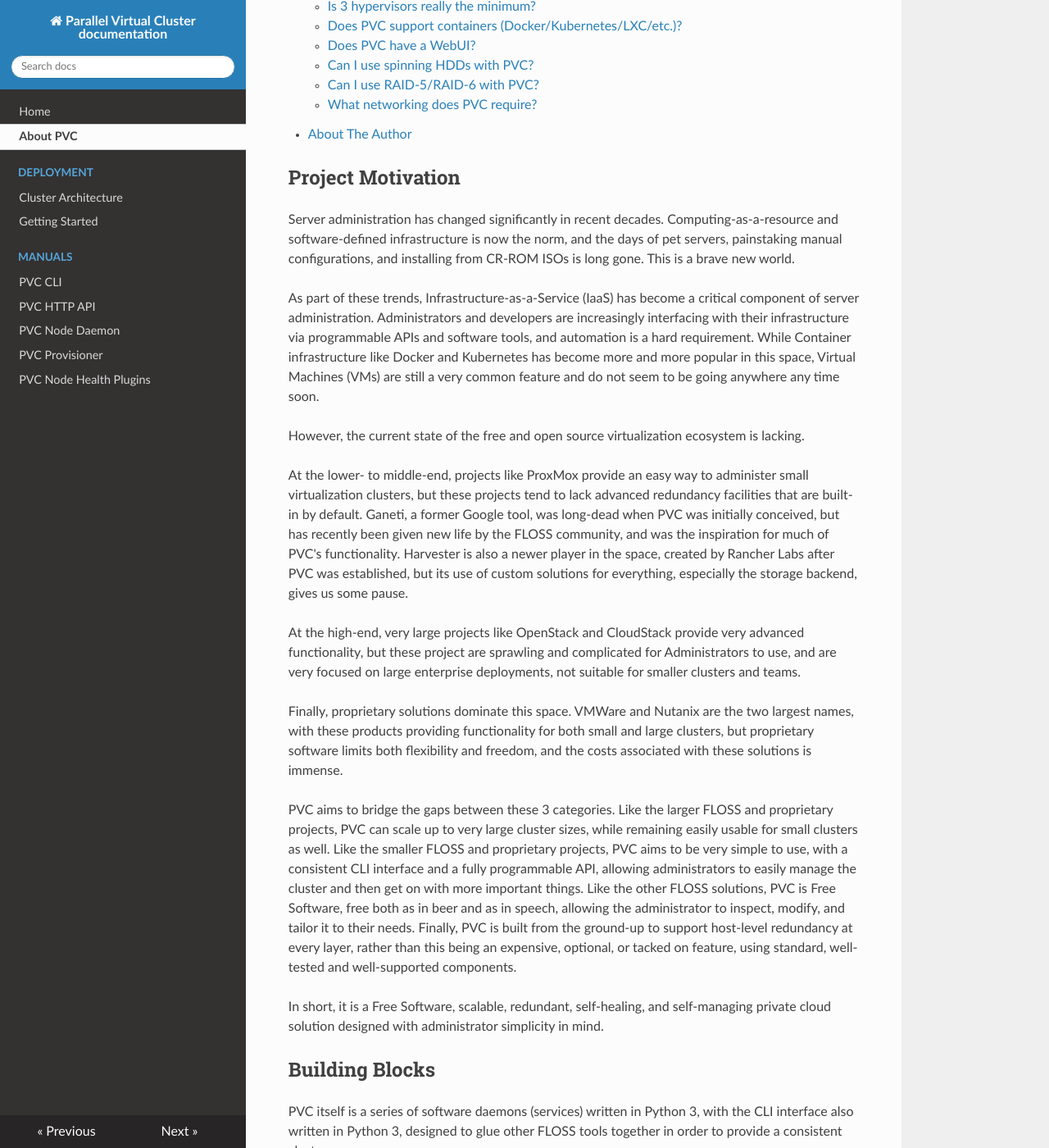
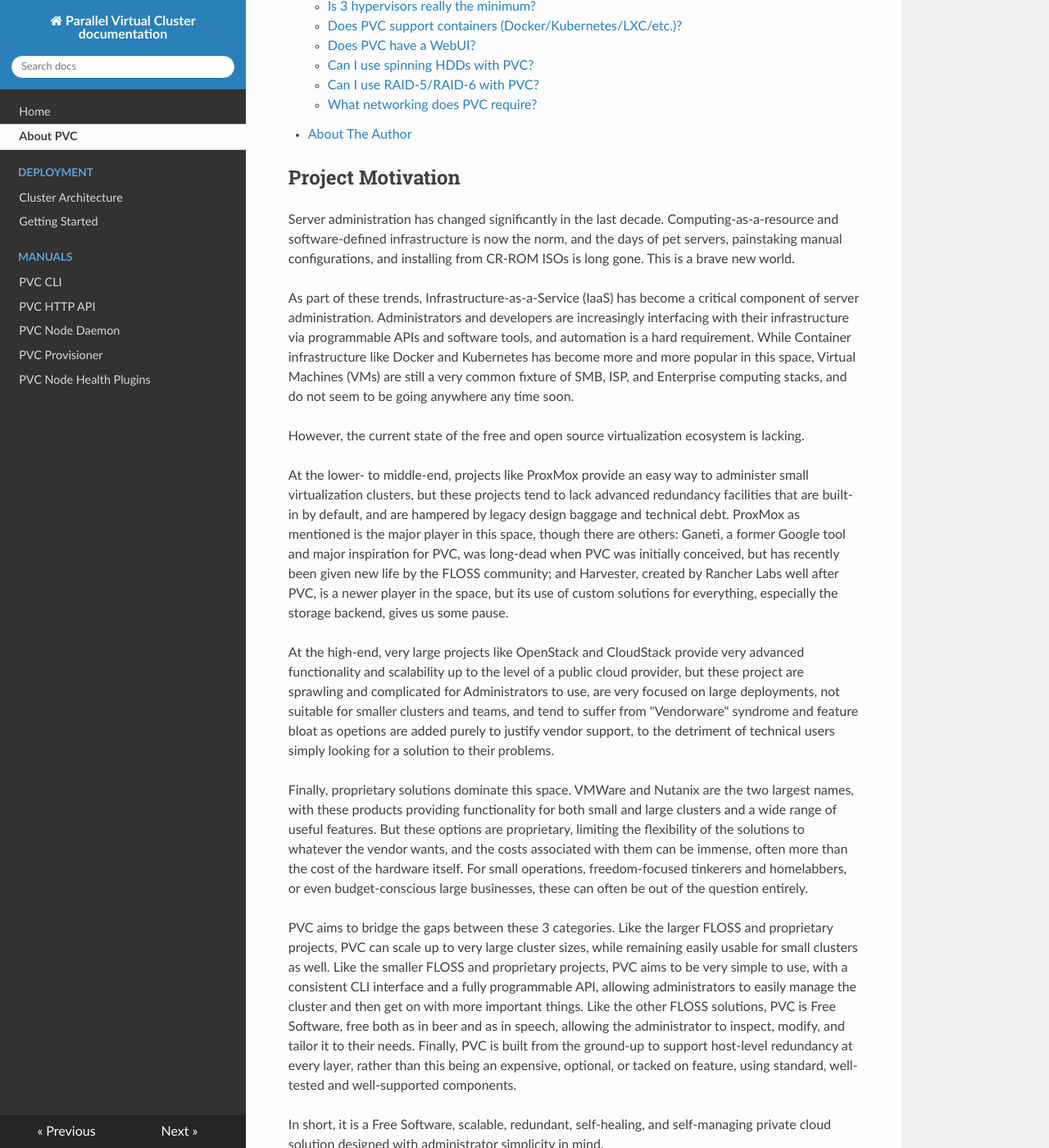
Before and after one commit to parallelvirtualcluster/docs, an MkDocs documentation site: the page built from docs/about-pvc.md, in a window 1280 px wide and 1400 px high, scrolled down 259 px. Shown: the whole window at 82% size. Built offline with MkDocs 1.6.1, drawn with Linux system fonts in a browser that asks for light colours; nearby versions of some CDN libraries; some of the changed text lies outside the part shown.

Commit message:
Adjust intro wording

```diff
--- a/docs/about-pvc.md
+++ b/docs/about-pvc.md
@@ -6,17 +6,17 @@
 
 ## Project Motivation
 
-Server administration has changed significantly in recent decades. Computing-as-a-resource and software-defined infrastructure is now the norm, and the days of pet servers, painstaking manual configurations, and installing from CR-ROM ISOs is long gone. This is a brave new world.
+Server administration has changed significantly in the last decade. Computing-as-a-resource and software-defined infrastructure is now the norm, and the days of pet servers, painstaking manual configurations, and installing from CR-ROM ISOs is long gone. This is a brave new world.
 
-As part of these trends, Infrastructure-as-a-Service (IaaS) has become a critical component of server administration. Administrators and developers are increasingly interfacing with their infrastructure via programmable APIs and software tools, and automation is a hard requirement. While Container infrastructure like Docker and Kubernetes has become more and more popular in this space, Virtual Machines (VMs) are still a very common feature and do not seem to be going anywhere any time soon.
+As part of these trends, Infrastructure-as-a-Service (IaaS) has become a critical component of server administration. Administrators and developers are increasingly interfacing with their infrastructure via programmable APIs and software tools, and automation is a hard requirement. While Container infrastructure like Docker and Kubernetes has become more and more popular in this space, Virtual Machines (VMs) are still a very common fixture of SMB, ISP, and Enterprise computing stacks, and do not seem to be going anywhere any time soon.
 
 However, the current state of the free and open source virtualization ecosystem is lacking.
 
-At the lower- to middle-end, projects like ProxMox provide an easy way to administer small virtualization clusters, but these projects tend to lack advanced redundancy facilities that are built-in by default. Ganeti, a former Google tool, was long-dead when PVC was initially conceived, but has recently been given new life by the FLOSS community, and was the inspiration for much of PVC's functionality. Harvester is also a newer player in the space, created by Rancher Labs after PVC was established, but its use of custom solutions for everything, especially the storage backend, gives us some pause.
+At the lower- to middle-end, projects like ProxMox provide an easy way to administer small virtualization clusters, but these projects tend to lack advanced redundancy facilities that are built-in by default, and are hampered by legacy design baggage and technical debt. ProxMox as mentioned is the major player in this space, though there are others: Ganeti, a former Google tool and major inspiration for PVC, was long-dead when PVC was initially conceived, but has recently been given new life by the FLOSS community; and Harvester, created by Rancher Labs well after PVC, is a newer player in the space, but its use of custom solutions for everything, especially the storage backend, gives us some pause.
 
-At the high-end, very large projects like OpenStack and CloudStack provide very advanced functionality, but these project are sprawling and complicated for Administrators to use, and are very focused on large enterprise deployments, not suitable for smaller clusters and teams.
+At the high-end, very large projects like OpenStack and CloudStack provide very advanced functionality and scalability up to the level of a public cloud provider, but these project are sprawling and complicated for Administrators to use, are very focused on large deployments, not suitable for smaller clusters and teams, and tend to suffer from "Vendorware" syndrome and feature bloat as opetions are added purely to justify vendor support, to the detriment of technical users simply looking for a solution to their problems.
 
-Finally, proprietary solutions dominate this space. VMWare and Nutanix are the two largest names, with these products providing functionality for both small and large clusters, but proprietary software limits both flexibility and freedom, and the costs associated with these solutions is immense.
+Finally, proprietary solutions dominate this space. VMWare and Nutanix are the two largest names, with these products providing functionality for both small and large clusters and a wide range of useful features. But these options are proprietary, limiting the flexibility of the solutions to whatever the vendor wants, and the costs associated with them can be immense, often more than the cost of the hardware itself. For small operations, freedom-focused tinkerers and homelabbers, or even budget-conscious large businesses, these can often be out of the question entirely.
 
 PVC aims to bridge the gaps between these 3 categories. Like the larger FLOSS and proprietary projects, PVC can scale up to very large cluster sizes, while remaining easily usable for small clusters as well. Like the smaller FLOSS and proprietary projects, PVC aims to be very simple to use, with a consistent CLI interface and a fully programmable API, allowing administrators to easily manage the cluster and then get on with more important things. Like the other FLOSS solutions, PVC is Free Software, free both as in beer and as in speech, allowing the administrator to inspect, modify, and tailor it to their needs. Finally, PVC is built from the ground-up to support host-level redundancy at every layer, rather than this being an expensive, optional, or tacked on feature, using standard, well-tested and well-supported components.
 
@@ -24,7 +24,7 @@
 
 ## Building Blocks
 
-PVC itself is a series of software daemons (services) written in Python 3, with the CLI interface also written in Python 3, designed to glue other FLOSS tools together in order to provide a consistent cluster.
+PVC itself is a series of software daemons (services) written in Python 3, with the CLI interface also written in Python 3, designed to glue other FLOSS tools together in order to provide a consistent cluster operation and management experience.
 
 Virtual Machines (VMs) on PVC are run with the Linux KVM subsystem via the Libvirt virtual machine management library. This provides the maximum flexibility and compatibility for running various guest operating systems in multiple modes (fully-virtualized, para-virtualized, virtio-enabled, etc.).
 
```
